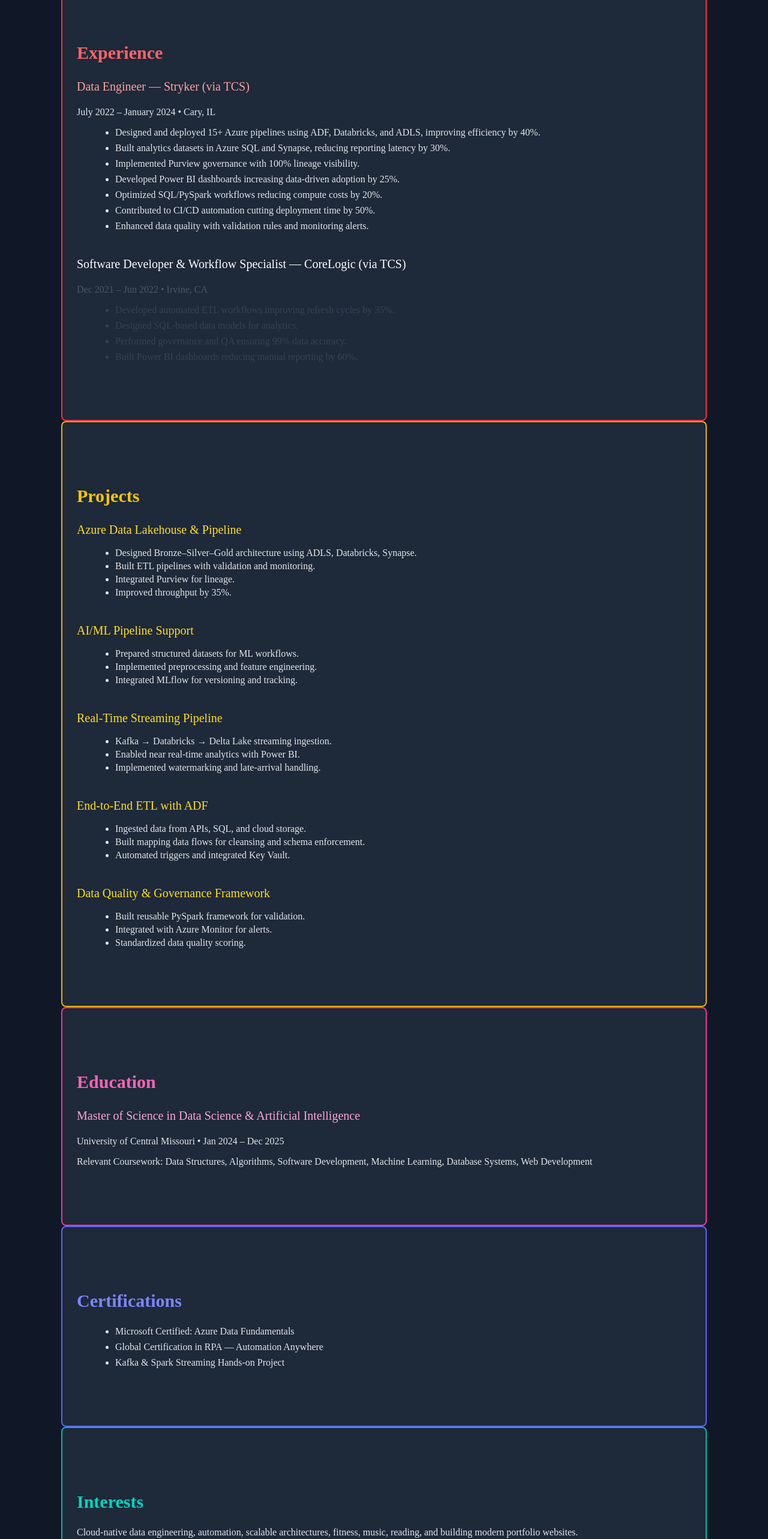
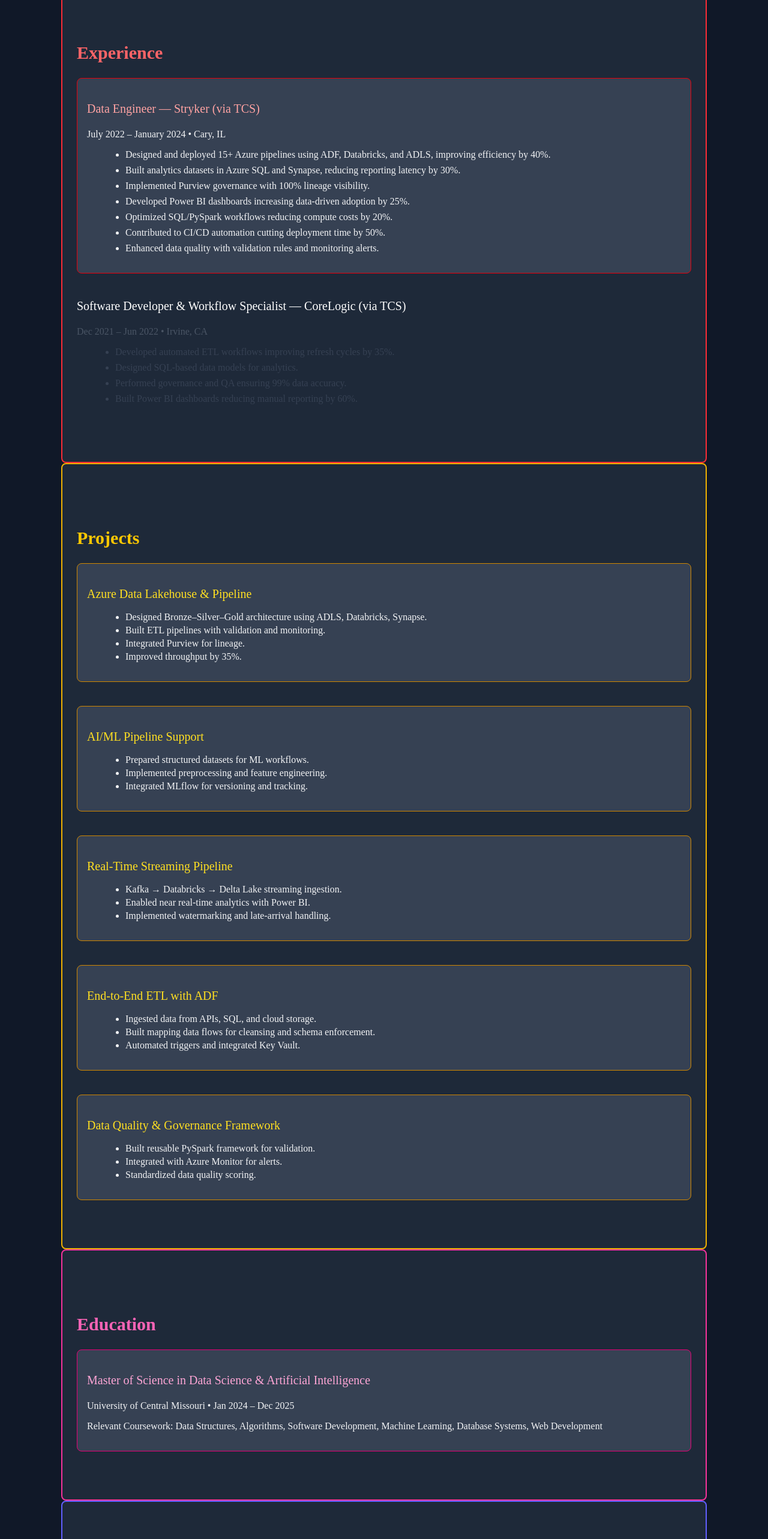
Before and after one commit to DheerajSaketh/dheeraj-portfolio, a Next.js app: page / in a window 1280 px wide. Shown: the part 1840-4406 px from the top of the page at 60% size. Built offline with nearby package versions, Linux system fonts and the light colour scheme.

Commit message:
Add field separators and improve text visibility for Experience to Contact sections

```diff
--- a/app/components/Certifications.tsx
+++ b/app/components/Certifications.tsx
@@ -3,11 +3,13 @@ export default function Certifications() {
     <section id="certifications" className="border-2 border-indigo-500">
       <h2 className="text-3xl font-semibold mb-6 text-indigo-400">Certifications</h2>
 
-      <ul className="list-disc ml-6 text-gray-200 space-y-2">
-        <li>Microsoft Certified: Azure Data Fundamentals</li>
-        <li>Global Certification in RPA — Automation Anywhere</li>
-        <li>Kafka & Spark Streaming Hands-on Project</li>
-      </ul>
+      <div className="border border-indigo-600 rounded-lg p-4 bg-gray-700">
+        <ul className="list-disc ml-6 text-gray-100 space-y-2">
+          <li>Microsoft Certified: Azure Data Fundamentals</li>
+          <li>Global Certification in RPA — Automation Anywhere</li>
+          <li>Kafka & Spark Streaming Hands-on Project</li>
+        </ul>
+      </div>
     </section>
   );
 }
--- a/app/components/Contact.tsx
+++ b/app/components/Contact.tsx
@@ -3,14 +3,16 @@ export default function Contact() {
     <section id="contact" className="border-2 border-cyan-500">
       <h2 className="text-3xl font-semibold mb-6 text-cyan-400">Contact</h2>
 
-      <p className="text-gray-200">Email: dsvdheerajsaketh@gmail.com</p>
-      <p className="text-gray-200">Phone: +1 (913) 337‑1948</p>
-      <p className="text-gray-200">
-        LinkedIn: <a href="https://www.linkedin.com/in/dheeraj-saketh" className="underline text-cyan-300">dheeraj-saketh</a>
-      </p>
-      <p className="text-gray-200">
-        GitHub: <a href="https://github.com/DheerajSaketh" className="underline text-cyan-300">DheerajSaketh</a>
-      </p>
+      <div className="border border-cyan-600 rounded-lg p-4 bg-gray-700">
+        <p className="text-gray-100">Email: dsvdheerajsaketh@gmail.com</p>
+        <p className="text-gray-100">Phone: +1 (913) 337‑1948</p>
+        <p className="text-gray-100">
+          LinkedIn: <a href="https://www.linkedin.com/in/dheeraj-saketh" className="underline text-cyan-300">dheeraj-saketh</a>
+        </p>
+        <p className="text-gray-100">
+          GitHub: <a href="https://github.com/DheerajSaketh" className="underline text-cyan-300">DheerajSaketh</a>
+        </p>
+      </div>
     </section>
   );
 }
--- a/app/components/Education.tsx
+++ b/app/components/Education.tsx
@@ -3,12 +3,14 @@ export default function Education() {
     <section id="education" className="border-2 border-pink-500">
       <h2 className="text-3xl font-semibold mb-6 text-pink-400">Education</h2>
 
-      <h3 className="text-xl font-medium text-pink-300">Master of Science in Data Science & Artificial Intelligence</h3>
-      <p className="text-gray-200">University of Central Missouri • Jan 2024 – Dec 2025</p>
-      <p className="text-gray-200 mt-2">
-        Relevant Coursework: Data Structures, Algorithms, Software Development, Machine Learning,
-        Database Systems, Web Development
-      </p>
+      <div className="border border-pink-600 rounded-lg p-4 bg-gray-700">
+        <h3 className="text-xl font-medium text-pink-300">Master of Science in Data Science & Artificial Intelligence</h3>
+        <p className="text-gray-100">University of Central Missouri • Jan 2024 – Dec 2025</p>
+        <p className="text-gray-100 mt-2">
+          Relevant Coursework: Data Structures, Algorithms, Software Development, Machine Learning,
+          Database Systems, Web Development
+        </p>
+      </div>
     </section>
   );
 }
--- a/app/components/Experience.tsx
+++ b/app/components/Experience.tsx
@@ -5,10 +5,10 @@ export default function Experience() {
 
       <div className="space-y-10">
 
-        <div>
+        <div className="border border-red-600 rounded-lg p-4 bg-gray-700">
           <h3 className="text-xl font-medium text-red-300">Data Engineer — Stryker (via TCS)</h3>
-          <p className="text-gray-200 mb-3">July 2022 – January 2024 • Cary, IL</p>
-          <ul className="list-disc ml-6 text-gray-200 space-y-2">
+          <p className="text-gray-100 mb-3">July 2022 – January 2024 • Cary, IL</p>
+          <ul className="list-disc ml-6 text-gray-100 space-y-2">
             <li>Designed and deployed 15+ Azure pipelines using ADF, Databricks, and ADLS, improving efficiency by 40%.</li>
             <li>Built analytics datasets in Azure SQL and Synapse, reducing reporting latency by 30%.</li>
             <li>Implemented Purview governance with 100% lineage visibility.</li>
--- a/app/components/Interests.tsx
+++ b/app/components/Interests.tsx
@@ -3,10 +3,12 @@ export default function Interests() {
     <section id="interests" className="border-2 border-teal-500">
       <h2 className="text-3xl font-semibold mb-6 text-teal-400">Interests</h2>
 
-      <p className="text-gray-200">
-        Cloud-native data engineering, automation, scalable architectures, fitness, music, reading,
-        and building modern portfolio websites.
-      </p>
+      <div className="border border-teal-600 rounded-lg p-4 bg-gray-700">
+        <p className="text-gray-100">
+          Cloud-native data engineering, automation, scalable architectures, fitness, music, reading,
+          and building modern portfolio websites.
+        </p>
+      </div>
     </section>
   );
 }
--- a/app/components/Projects.tsx
+++ b/app/components/Projects.tsx
@@ -49,9 +49,9 @@ export default function Projects() {
 
       <div className="space-y-10">
         {projects.map((project, index) => (
-          <div key={index}>
+          <div key={index} className="border border-yellow-600 rounded-lg p-4 bg-gray-700">
             <h3 className="text-xl font-medium text-yellow-300 mb-3">{project.title}</h3>
-            <ul className="list-disc ml-6 text-gray-200 space-y-1">
+            <ul className="list-disc ml-6 text-gray-100 space-y-1">
               {project.details.map((d, i) => (
                 <li key={i}>{d}</li>
               ))}
```
